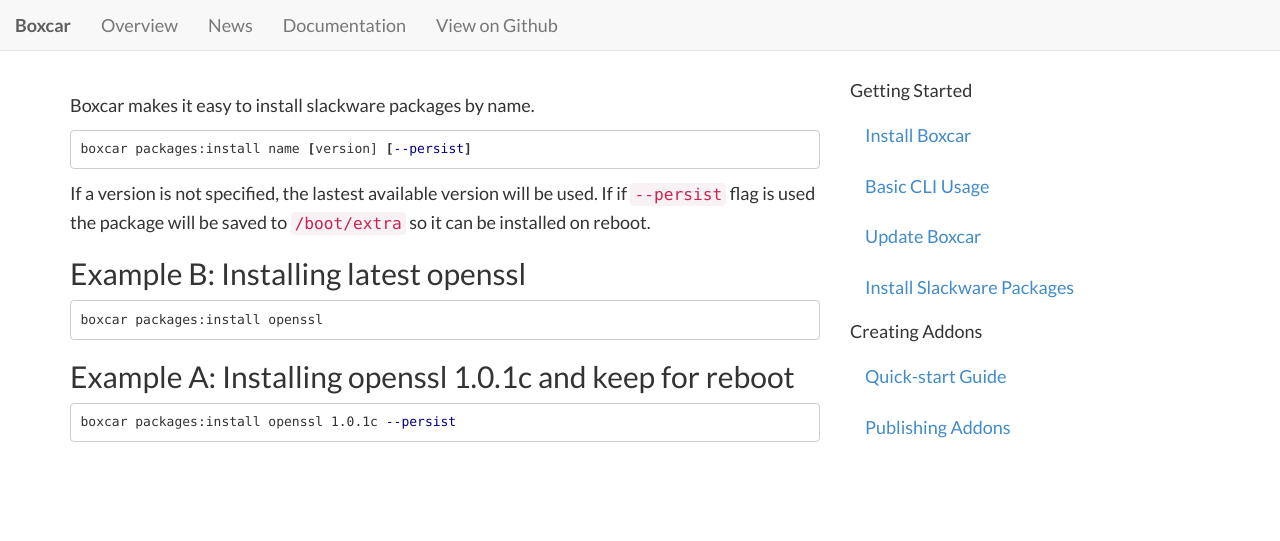
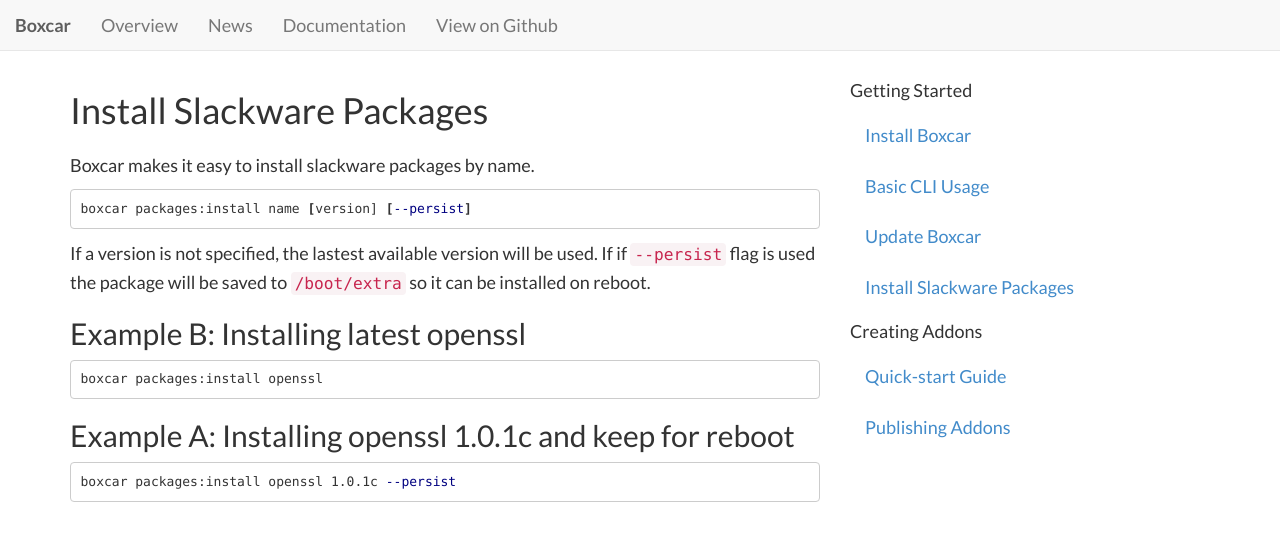
Before and after one commit to nicinabox/boxcar, a Jekyll site: the page built from docs/packages.md, in a window 1280 px wide. Shown: the top 541 px of the page. Built offline with Jekyll 4.4.1, drawn with Linux system fonts in a browser that asks for light colours; nearby versions of some CDN libraries; Markdown is read by kramdown in place of the engine named in the settings; comment, search, counter and statistics services are not loaded.

Commit message:
Update packages.md

```diff
--- a/docs/packages.md
+++ b/docs/packages.md
@@ -1,5 +1,6 @@
 ---
 layout: docs
+title: Install Slackware Packages
 permalink: packages/
 ---
 
```
